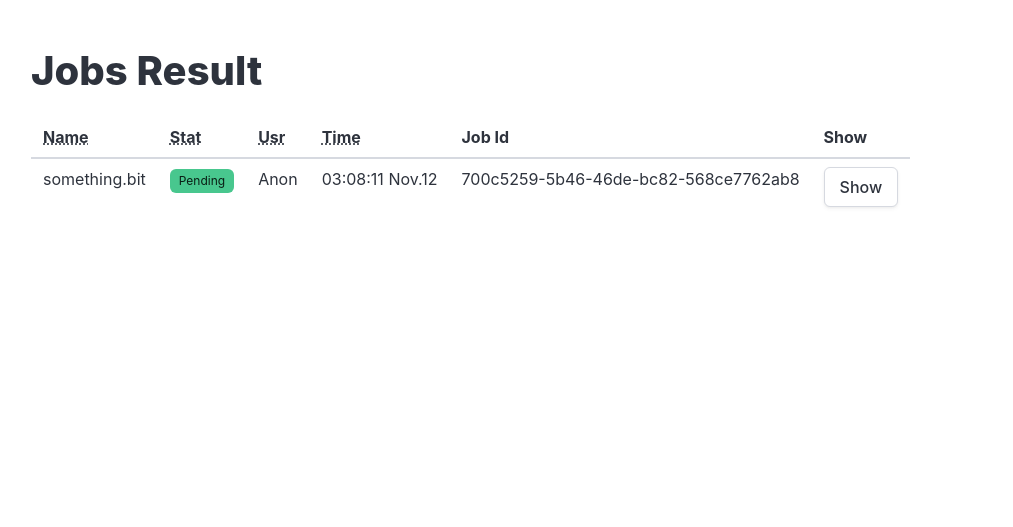
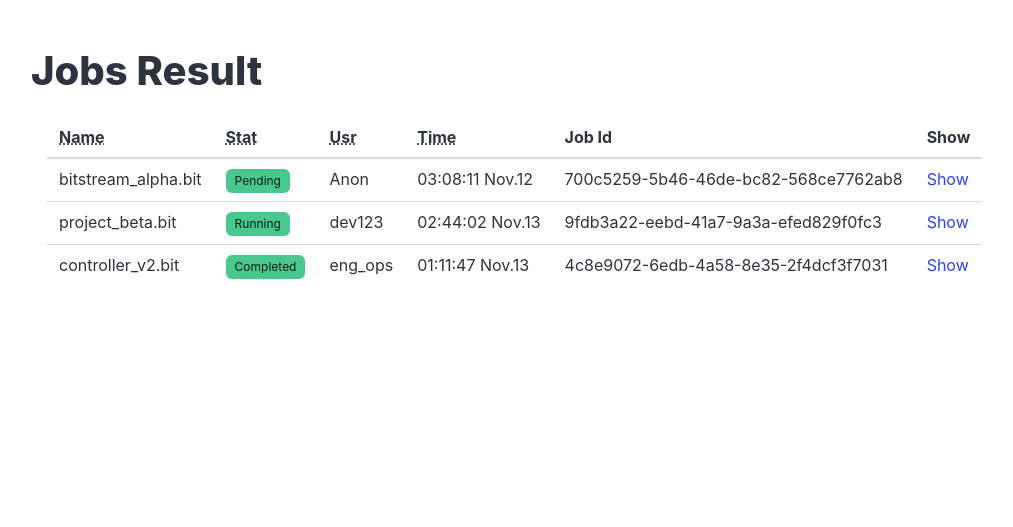
Before and after one commit to 7591yj/fpga-server, a Flask app: page /job/ in a window 1280 px wide. Shown: the part 56-583 px from the top of the page, without its empty margins (17-1030 px from the left). Run offline with Flask 3, Linux system fonts and the light colour scheme; some libraries are stand-ins or nearby versions.

Commit message:
feat: change /job to use dynamic data; add temp dummy for jobs

```diff
--- /dev/null
+++ b/opt/fpga_app/webui/static/assets/jobs_dummy.py
@@ -0,0 +1,23 @@
+jobs = [
+    {
+        "id": "700c5259-5b46-46de-bc82-568ce7762ab8",
+        "name": "bitstream_alpha.bit",
+        "status": "Pending",
+        "user": "Anon",
+        "time": "03:08:11 Nov.12",
+    },
+    {
+        "id": "9fdb3a22-eebd-41a7-9a3a-efed829f0fc3",
+        "name": "project_beta.bit",
+        "status": "Running",
+        "user": "dev123",
+        "time": "02:44:02 Nov.13",
+    },
+    {
+        "id": "4c8e9072-6edb-4a58-8e35-2f4dcf3f7031",
+        "name": "controller_v2.bit",
+        "status": "Completed",
+        "user": "eng_ops",
+        "time": "01:11:47 Nov.13",
+    },
+]
--- a/opt/fpga_app/webui/templates/job.html
+++ b/opt/fpga_app/webui/templates/job.html
@@ -3,7 +3,9 @@
 {% block content %}
 
 <h2 class="title is-2">Jobs Result</h2>
-<table class="table">
+
+<div class="container">
+ <table class="table">
   <thead>
     <tr>
       <th><abbr title="Bitfile name">Name</abbr></th>
@@ -15,17 +17,20 @@
     </tr>
   </thead>
   <tbody>
+    {% for job in jobs %}
     <tr>
-      <td>something.bit</td>
+      <td>{{ job.name }}</td>
       <td>
-        <span class="tag is-success">Pending</span>
+        <span class="tag is-success">{{ job.status }}</span>
       </td>
-      <td>Anon</td>
-      <td>03:08:11 Nov.12</td>
-      <td>700c5259-5b46-46de-bc82-568ce7762ab8</td>
-      <td><button class="button">Show</button></td>
+      <td>{{ job.user }}</td>
+      <td>{{ job.time }}</td>
+      <td>{{ job.id }}</td>
+      <td><a href="{{ url_for('webui.job_detail', job_id=job.id) }}">Show</a></td>
     </tr>
+    {% endfor %}
   </tbody>
-</table>
+ </table>
+</div>
 
 {% endblock %}
```
